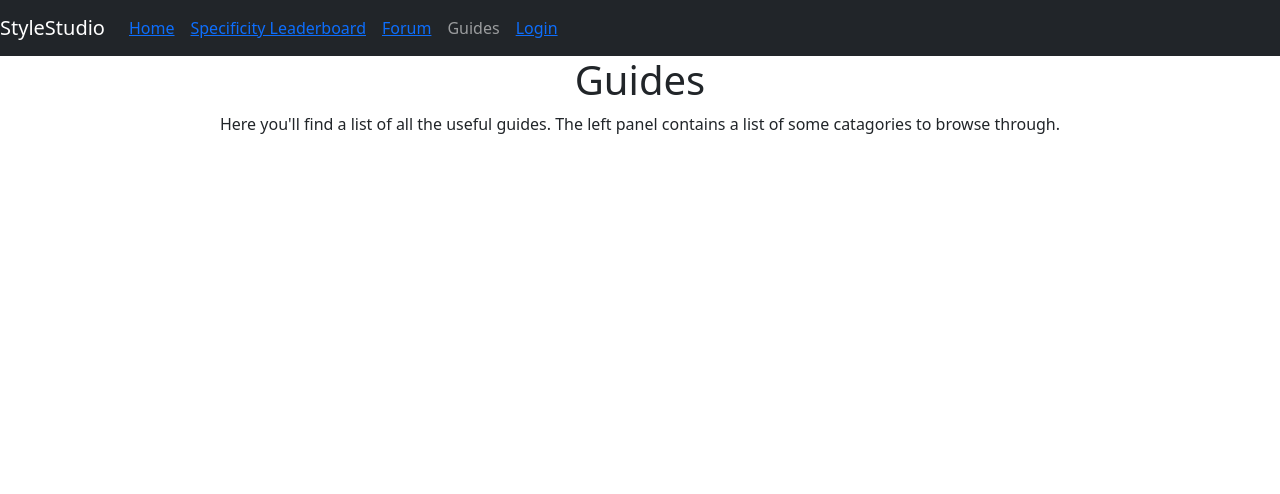
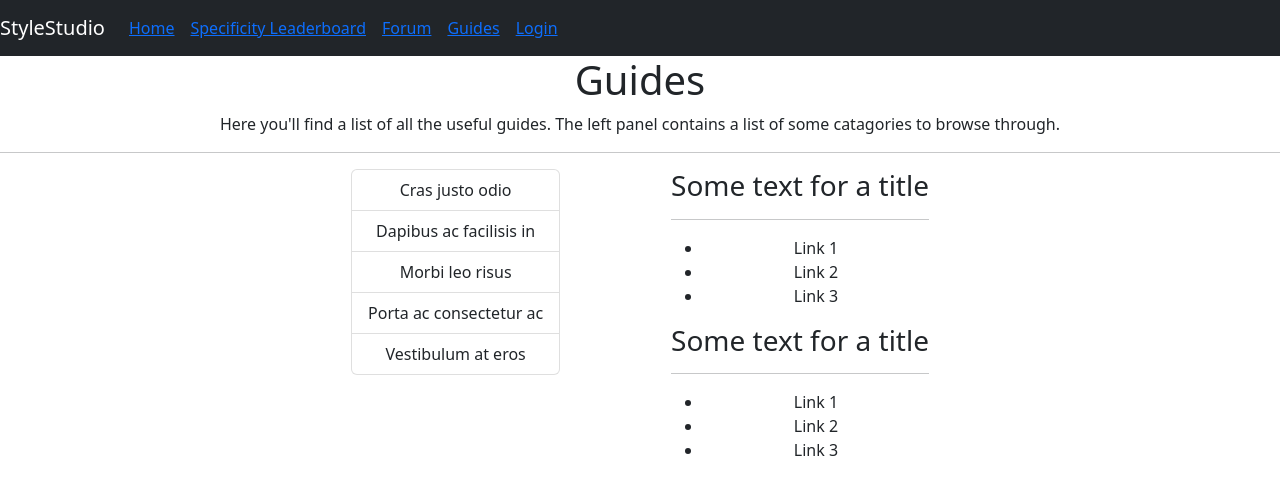
Before and after one commit to mdapim/CSSWebsiteFrontEnd, a React (Create React App) app in the folder stylestudio/: page /guides in a window 1280 px wide. Shown: the top 494 px of the page. Built offline with nearby package versions, Linux system fonts and the light colour scheme.

Commit message:
added in a resource and sidebar component for the guides page

```diff
--- a/stylestudio/package.json
+++ b/stylestudio/package.json
@@ -15,10 +15,12 @@
     "mdb-react-ui-kit": "^5.1.0",
     "react": "^18.2.0",
     "react-bootstrap": "^2.7.0",
+    "react-bootstrap-sidebar-menu": "^2.0.3",
     "react-dom": "^18.2.0",
     "react-icons": "^4.7.1",
     "react-router-dom": "^6.6.1",
     "react-scripts": "5.0.1",
+    "react-scroll": "^1.8.9",
     "specificity": "^0.4.1",
     "web-vitals": "^2.1.4"
   },
--- a/stylestudio/src/components/NavigationBar.js
+++ b/stylestudio/src/components/NavigationBar.js
@@ -14,7 +14,7 @@ export function NavigationBar() {
           <Nav.Link>
             <Link to="forums">Forum</Link>
           </Nav.Link>
-          <Nav.Link href="#guides">Guides</Nav.Link>
+          <Nav.Link ><Link to="/guides">Guides</Link></Nav.Link>
           <Nav.Link>
             <Link to="/login">Login</Link>
           </Nav.Link>
--- /dev/null
+++ b/stylestudio/src/pages/Guides/Guides.css
@@ -0,0 +1,11 @@
+.side-bar {
+    display:flex;
+    justify-content:flex-start;
+    width:25%;
+
+}
+.main {
+    display:flex;
+    justify-content:flex-start;
+    align-items: flex-start;
+}
--- a/stylestudio/src/pages/Guides/Guides.js
+++ b/stylestudio/src/pages/Guides/Guides.js
@@ -1,3 +1,9 @@
+import ListGroup from 'react-bootstrap/ListGroup';
+import { Link, animateScroll as scroll } from "react-scroll";
+import { Resource } from './Resource.js';
+import { SideBar } from './Sidebar.js';
+
+import './Guides.css'
 export function Guides() {
     return (
         <>
@@ -5,10 +11,16 @@ export function Guides() {
             <h1>Guides</h1>
             <p>Here you'll find a list of all the useful guides. The left panel contains a list of some catagories to browse through.</p>
         </header>
-
-
-
-
+        <hr/>
+        <div className='main'>
+            <div className='side-bar'>
+            <SideBar/>
+            </div>
+            <div>
+                <Resource/>
+                <Resource/>
+            </div>
+        </div>
 
         </>
     )
--- /dev/null
+++ b/stylestudio/src/pages/Guides/Resource.js
@@ -0,0 +1,16 @@
+export function Resource({title,links}) {
+    return (
+
+        <div className='content'>
+        <h3>
+            Some text for a title
+        </h3>
+        <hr/>
+        <ul>
+            <li>Link 1</li>
+            <li>Link 2</li>
+            <li>Link 3</li>
+        </ul>
+    </div>
+    )
+}
--- /dev/null
+++ b/stylestudio/src/pages/Guides/Sidebar.js
@@ -0,0 +1,12 @@
+import ListGroup from 'react-bootstrap/ListGroup';
+export function SideBar() {
+    return (
+        <ListGroup>
+            <ListGroup.Item>Cras justo odio</ListGroup.Item>
+            <ListGroup.Item>Dapibus ac facilisis in</ListGroup.Item>
+            <ListGroup.Item>Morbi leo risus</ListGroup.Item>
+            <ListGroup.Item>Porta ac consectetur ac</ListGroup.Item>
+            <ListGroup.Item>Vestibulum at eros</ListGroup.Item>
+    </ListGroup>
+    )
+}
```
Also changed, not shown: 1 other file (tests, documents, lock files or other folders).
